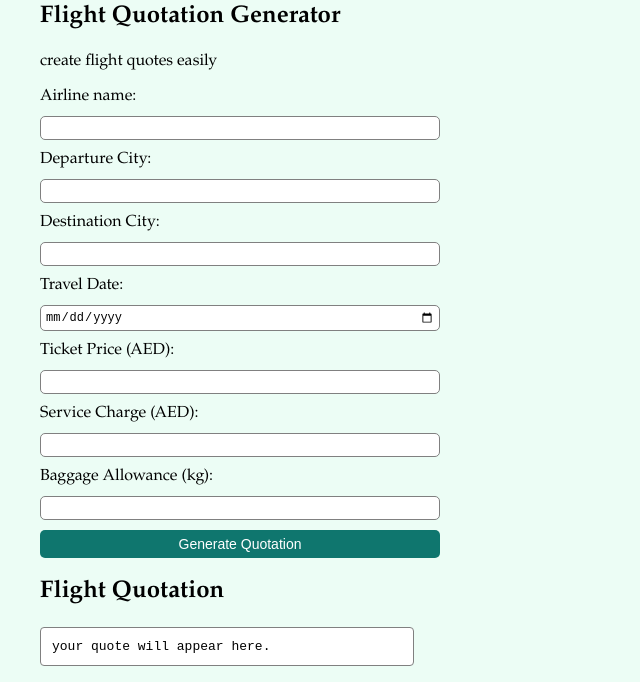
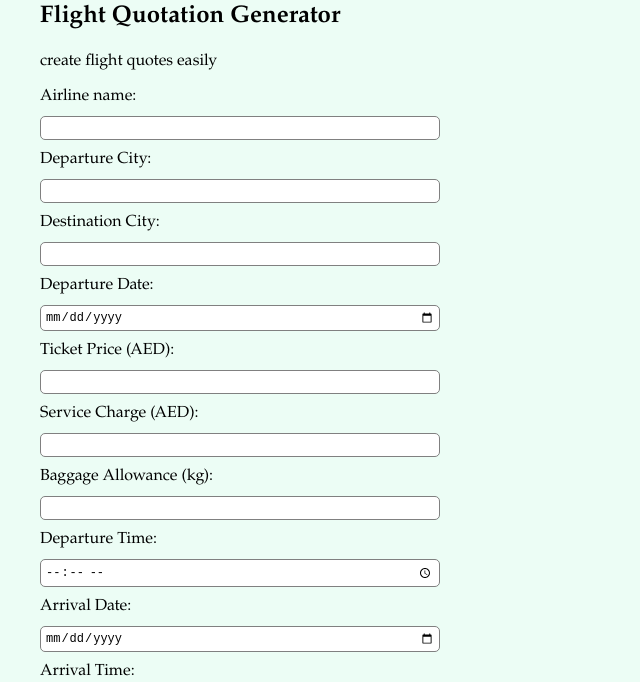
Before and after one commit to Kridiyatravels/AeroQuote, a plain HTML site: page index.html in a window 1280 px wide. Shown: the part 118-800 px from the top of the page, without its empty margins (0-640 px from the left). Drawn offline with Linux system fonts and the light colour scheme.

Commit message:
added departure and arrival inputs

```diff
--- a/index.html
+++ b/index.html
@@ -18,7 +18,7 @@
         <input type="text" id="departure" name="departure">
         <label for="destination">Destination City:</label>
         <input type="text" id="destination" name="destination">
-        <label for="travel">Travel Date:</label>
+        <label for="travel">Departure Date:</label>
         <input type="date" id="travel" name="travel">
         <label for="ticket-price">Ticket Price (AED):</label>
         <input type="number" id="ticket-price" name="ticket-price" min="0" step="0.01">
@@ -26,6 +26,12 @@
         <input type="number" id="service-charge" name="service-charge" min="0" step="0.01">
         <label for="baggage">Baggage Allowance (kg):</label>
         <input type="text" id="baggage" name="baggage">
+        <label for="departure-time">Departure Time:</label>
+        <input type="time" id="departure-time" name="departure-time">
+        <label for="arrival-date">Arrival Date:</label>
+        <input type="date" id="arrival-date" name="arrival-date">
+        <label for="arrival-time">Arrival Time:</label>
+        <input type="time" id="arrival-time" name="arrival-time">
         <button type="button" id="generate-quotation">Generate Quotation</button>
     </form>
     <h2>Flight Quotation</h2>
```
